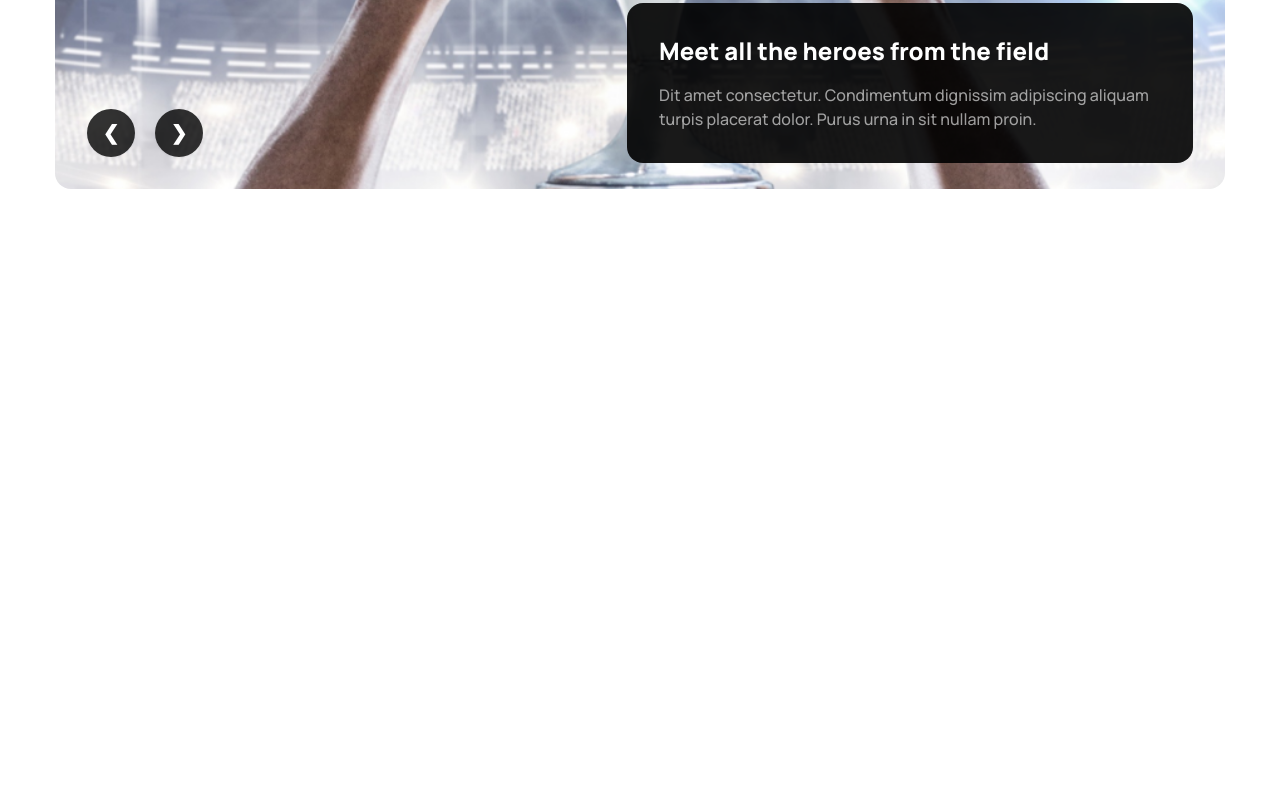
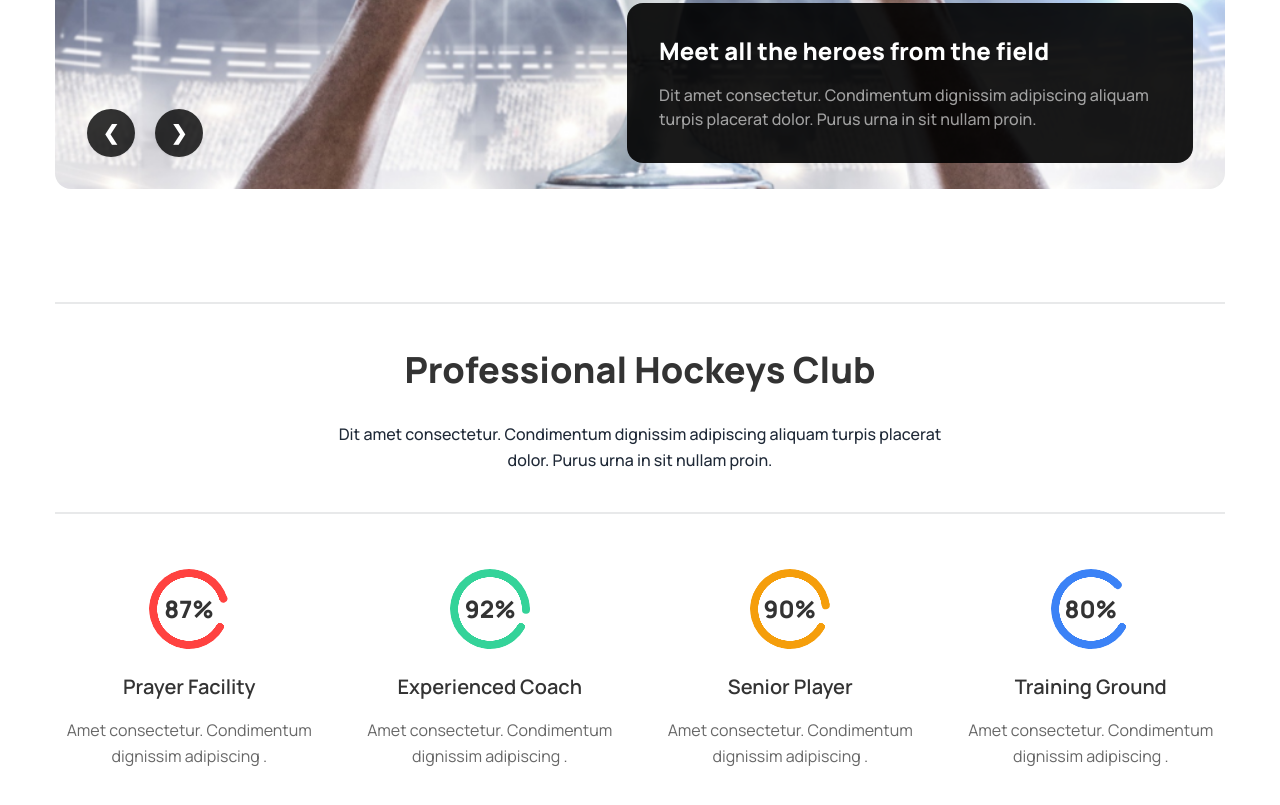
Before and after one commit to omor777/Hockey-Club, a plain HTML site: page index.html in a window 1280 px wide. Shown: the part 673-1478 px from the top of the page. Before the commit the page ends 948 px from the top, so only its background shows below. Drawn offline with nearby package versions, Linux system fonts and the light colour scheme.

Commit message:
professinal hockey club section completed

```diff
--- a/index.html
+++ b/index.html
@@ -216,7 +216,113 @@
           </div>
         </div>
       </section>
+
+      <!-- ! professional hockey club -->
+      <section class="container mt-10 lg:mt-[6.25rem] px-5 lg:px-0">
+        <div class="divider mb-8"></div>
+
+        <h3
+          class="text-4xl font-extrabold leading-normal text-center lg:mb-6 text-black/80"
+        >
+          Professional Hockeys Club
+        </h3>
+        <p
+          class="max-w-607 mx-auto text-center font-medium leading-26 text-base"
+        >
+          Dit amet consectetur. Condimentum dignissim adipiscing aliquam turpis
+          placerat dolor. Purus urna in sit nullam proin.
+        </p>
+        <div class="divider mt-8"></div>
+
+        <!-- ! progress container -->
+        <div class="mt-12 grid grid-cols-1 gap-6 lg:gap-8 lg:grid-cols-4">
+          <div class="flex flex-col items-center justify-center">
+            <div
+              class="radial-progress text-main rotate-[120deg] mb-6"
+              style="--value: 87"
+              role="progressbar"
+            >
+              <p class="text-black/80 text-2xl font-extrabold rotate-[-120deg]">
+                87%
+              </p>
+            </div>
+
+            <h2 class="text-black/80 font-semibold text-xl text-center">
+              Prayer Facility
+            </h2>
+            <p
+              class="text-center max-w-[15.625rem] mx-auto mt-4 leading-26 text-black/60"
+            >
+              Amet consectetur. Condimentum dignissim adipiscing .
+            </p>
+          </div>
+          <!-- ! second -->
+          <div class="flex flex-col items-center justify-center">
+            <div
+              class="radial-progress text-emerald-400 rotate-[120deg] mb-6 "
+              style="--value: 92"
+              role="progressbar"
+            >
+              <p class="text-black/80 text-2xl font-extrabold rotate-[-120deg]">
+                92%
+              </p>
+            </div>
+
+            <h2 class="text-black/80 font-semibold text-xl text-center">
+              Experienced Coach
+            </h2>
+            <p
+              class="text-center max-w-[15.625rem] mx-auto mt-4 leading-26 text-black/60"
+            >
+              Amet consectetur. Condimentum dignissim adipiscing .
+            </p>
+          </div>
+           <!-- ! third -->
+          <div class="flex flex-col items-center justify-center">
+            <div
+              class="radial-progress text-amber-500 rotate-[120deg] mb-6"
+              style="--value: 90"
+              role="progressbar"
+            >
+              <p class="text-black/80 text-2xl font-extrabold rotate-[-120deg]">
+                90%
+              </p>
+            </div>
+
+            <h2 class="text-black/80 font-semibold text-xl text-center">
+              Senior Player
+            </h2>
+            <p
+              class="text-center max-w-[15.625rem] mx-auto mt-4 leading-26 text-black/60"
+            >
+              Amet consectetur. Condimentum dignissim adipiscing .
+            </p>
+          </div>
+          <!-- ! fourth -->
+          <div class="flex flex-col items-center justify-center">
+            <div
+              class="radial-progress text-blue-500 rotate-[120deg] mb-6"
+              style="--value: 80"
+              role="progressbar"
+            >
+              <p class="text-black/80 text-2xl font-extrabold rotate-[-120deg]">
+                80%
+              </p>
+            </div>
+
+            <h2 class="text-black/80 font-semibold text-xl text-center">
+              Training Ground
+            </h2>
+            <p
+              class="text-center max-w-[15.625rem] mx-auto mt-4 leading-26 text-black/60"
+            >
+              Amet consectetur. Condimentum dignissim adipiscing .
+            </p>
+          </div>
+        </div>
+      </section>
     </main>
+
     <p class="mt-20"></p>
   </body>
 </html>
```
